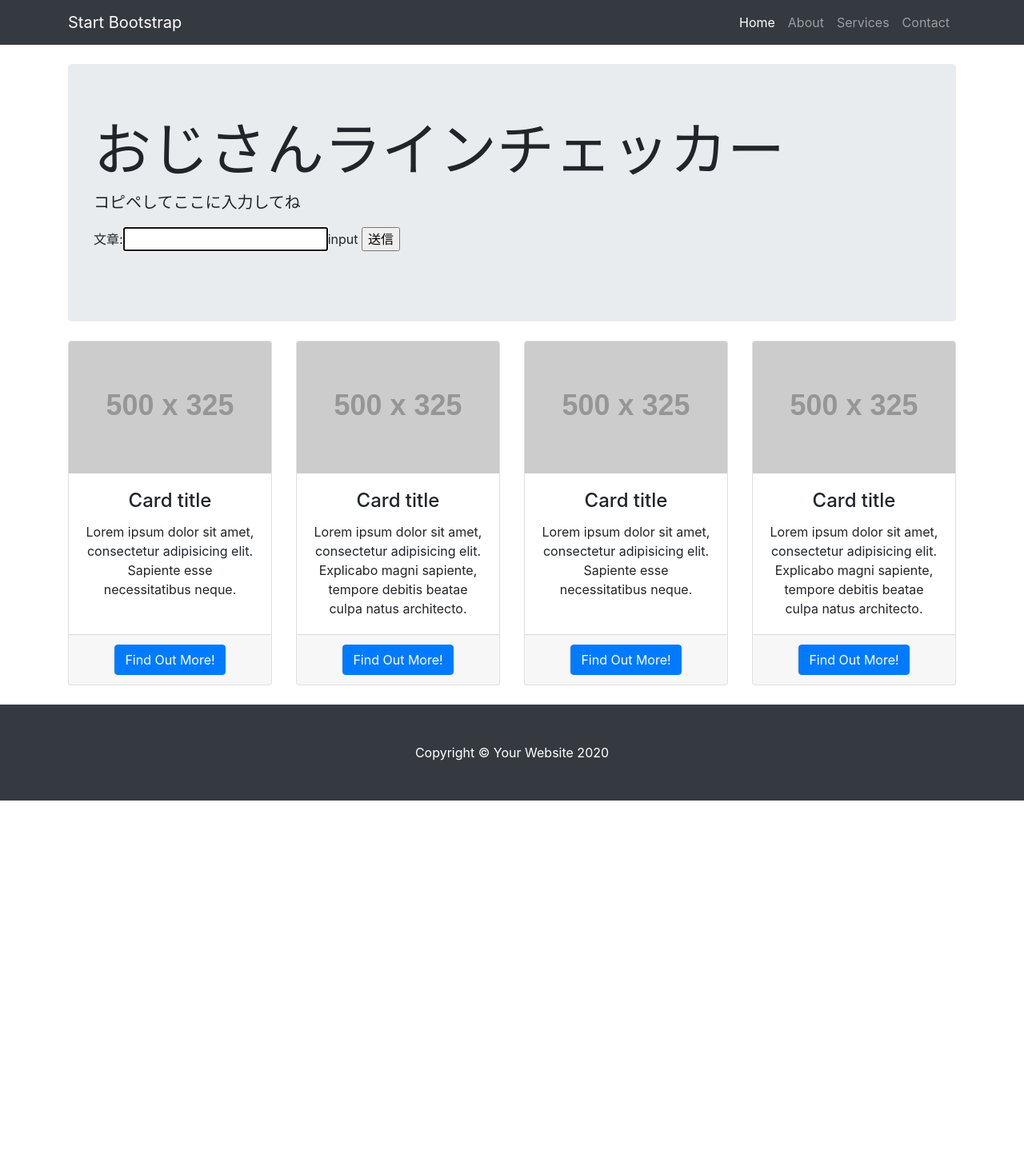
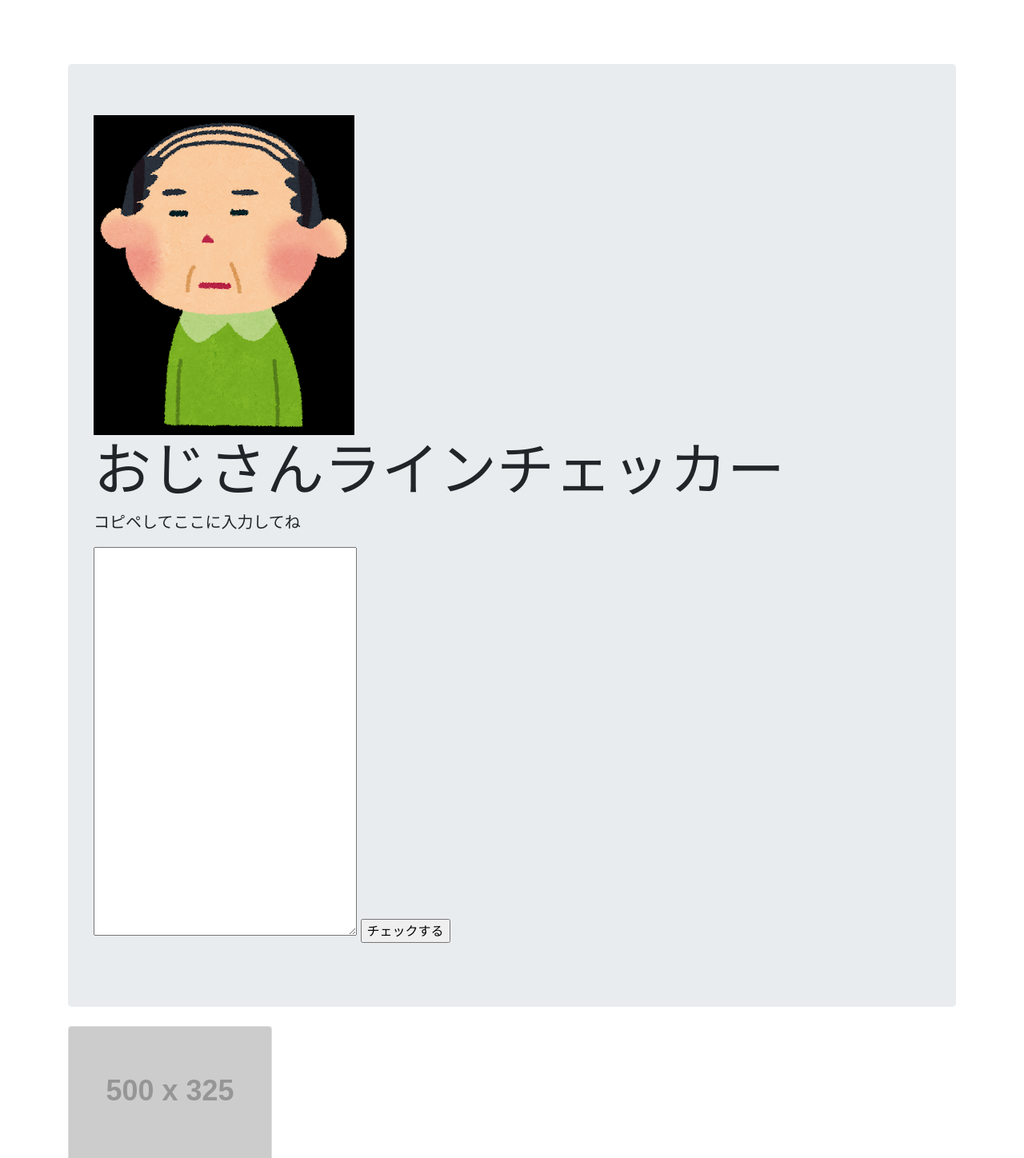
Before and after one commit to taisei206/linec2, a Django app: page / in a window 1280 px wide. Shown: the top 1448 px of the page at 80% size. Before the commit the page ends 1001 px from the top, so only its background shows below. Run offline with Django 3.2, Linux system fonts and the light colour scheme; grey boxes labelled with a size stand in for pictures from a placeholder-image service; some libraries are stand-ins or nearby versions.

Commit message:
'おじさんコメントつけた'

```diff
--- a/linec_pro/config/templates/answer.html
+++ b/linec_pro/config/templates/answer.html
@@ -3,8 +3,8 @@
 
     <!-- Jumbotron Header -->
     <header class="jumbotron my-4">
-      <h1 class="display-3">A Warm Welcome!</h1>
-      <p class="lead">0番目</p>
-      <a href="#" class="btn btn-primary btn-lg">Call to action!</a>
+      <h1 class="display-3">おじさんレベル６（最高）</h1>
+      <p class="lead">もし文章が短くなくてこのレベルになったのならやばい。もはや絵画。文章よりも絵を描いた方がいい。送られたら危険</p>
+      <a href="{%url 'config:index'%}" class="btn btn-primary btn-lg">戻る</a>
     </header>
 {%endblock%}
--- a/linec_pro/config/templates/index.html
+++ b/linec_pro/config/templates/index.html
@@ -20,33 +20,6 @@
 
 <body>
 
-  <!-- Navigation -->
-  <nav class="navbar navbar-expand-lg navbar-dark bg-dark fixed-top">
-    <div class="container">
-      <a class="navbar-brand" href="#">Start Bootstrap</a>
-      <button class="navbar-toggler" type="button" data-toggle="collapse" data-target="#navbarResponsive" aria-controls="navbarResponsive" aria-expanded="false" aria-label="Toggle navigation">
-        <span class="navbar-toggler-icon"></span>
-      </button>
-      <div class="collapse navbar-collapse" id="navbarResponsive">
-        <ul class="navbar-nav ml-auto">
-          <li class="nav-item active">
-            <a class="nav-link" href="#">Home
-              <span class="sr-only">(current)</span>
-            </a>
-          </li>
-          <li class="nav-item">
-            <a class="nav-link" href="#">About</a>
-          </li>
-          <li class="nav-item">
-            <a class="nav-link" href="#">Services</a>
-          </li>
-          <li class="nav-item">
-            <a class="nav-link" href="#">Contact</a>
-          </li>
-        </ul>
-      </div>
-    </div>
-  </nav>
 
   <!-- Page Content -->
   <div class="container">
@@ -54,11 +27,12 @@
 
     <!-- Jumbotron Header -->
     <header class="jumbotron my-4">
+      <img src="static/img/img.png">
       <h1 class="display-3">おじさんラインチェッカー</h1>
       <p class="lead">コピペしてここに入力してね</p>
           <form action="answer/" method="get">
-        <label>文章:<input type="text" size="20" name="bunsyou" autofocus>input</label>
-        <input type="submit" value="送信">
+            <textarea cols="30" rows="20" name="bunsyou"></textarea>
+        <input type="submit" value="チェックする">
     </form>
     </header>
     {%endblock%}
@@ -71,45 +45,6 @@
           <div class="card-body">
             <h4 class="card-title">Card title</h4>
             <p class="card-text">Lorem ipsum dolor sit amet, consectetur adipisicing elit. Sapiente esse necessitatibus neque.</p>
-          </div>
-          <div class="card-footer">
-            <a href="#" class="btn btn-primary">Find Out More!</a>
-          </div>
-        </div>
-      </div>
-
-      <div class="col-lg-3 col-md-6 mb-4">
-        <div class="card h-100">
-          <img class="card-img-top" src="http://placehold.it/500x325" alt="">
-          <div class="card-body">
-            <h4 class="card-title">Card title</h4>
-            <p class="card-text">Lorem ipsum dolor sit amet, consectetur adipisicing elit. Explicabo magni sapiente, tempore debitis beatae culpa natus architecto.</p>
-          </div>
-          <div class="card-footer">
-            <a href="#" class="btn btn-primary">Find Out More!</a>
-          </div>
-        </div>
-      </div>
-
-      <div class="col-lg-3 col-md-6 mb-4">
-        <div class="card h-100">
-          <img class="card-img-top" src="http://placehold.it/500x325" alt="">
-          <div class="card-body">
-            <h4 class="card-title">Card title</h4>
-            <p class="card-text">Lorem ipsum dolor sit amet, consectetur adipisicing elit. Sapiente esse necessitatibus neque.</p>
-          </div>
-          <div class="card-footer">
-            <a href="#" class="btn btn-primary">Find Out More!</a>
-          </div>
-        </div>
-      </div>
-
-      <div class="col-lg-3 col-md-6 mb-4">
-        <div class="card h-100">
-          <img class="card-img-top" src="http://placehold.it/500x325" alt="">
-          <div class="card-body">
-            <h4 class="card-title">Card title</h4>
-            <p class="card-text">Lorem ipsum dolor sit amet, consectetur adipisicing elit. Explicabo magni sapiente, tempore debitis beatae culpa natus architecto.</p>
           </div>
           <div class="card-footer">
             <a href="#" class="btn btn-primary">Find Out More!</a>
```
Also changed, not shown: linec_pro/config/templates/answer1.html (+6 -3 lines), linec_pro/config/templates/answer2.html (+5 -3 lines), linec_pro/config/templates/answer3.html (+4 -3 lines), linec_pro/config/templates/answer4.html (+4 -3 lines), linec_pro/config/templates/answer5.html (+4 -3 lines), linec_pro/static/img/img.png (added), linec_pro/static/img/img_1.png (added), linec_pro/static/img/img_2.png (added), linec_pro/static/img/img_3.png (added), linec_pro/static/img/img_4.png (added), linec_pro/static/img/img_5.png (added).
